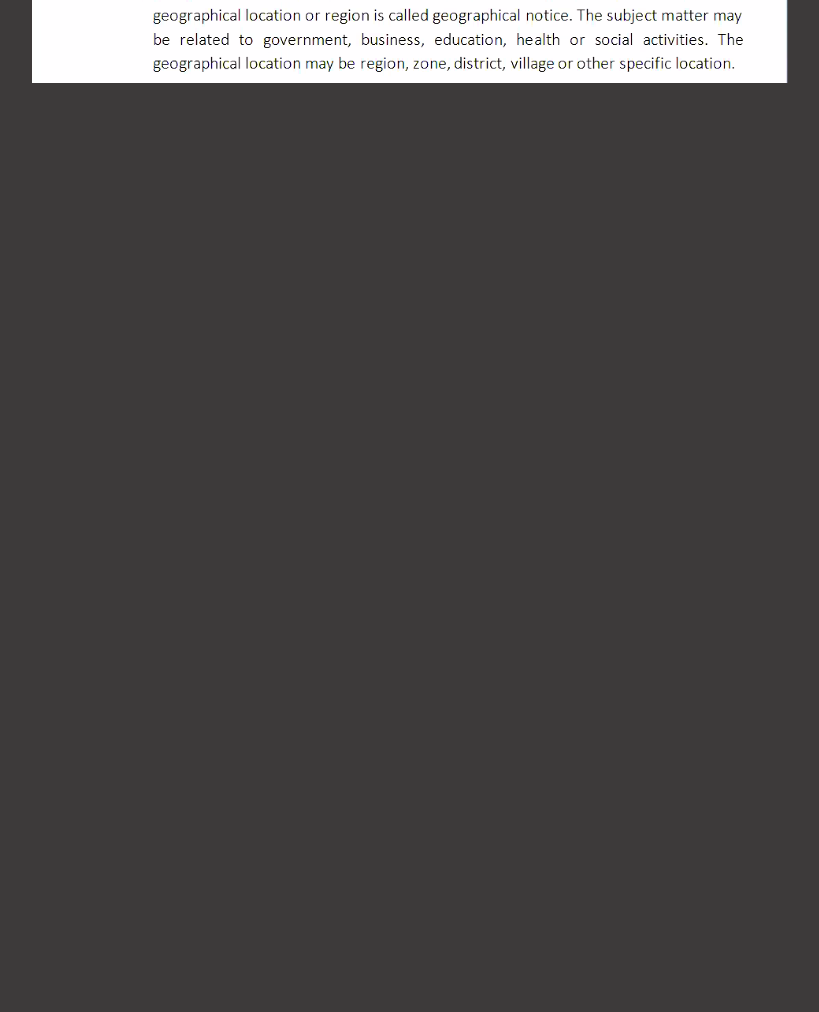
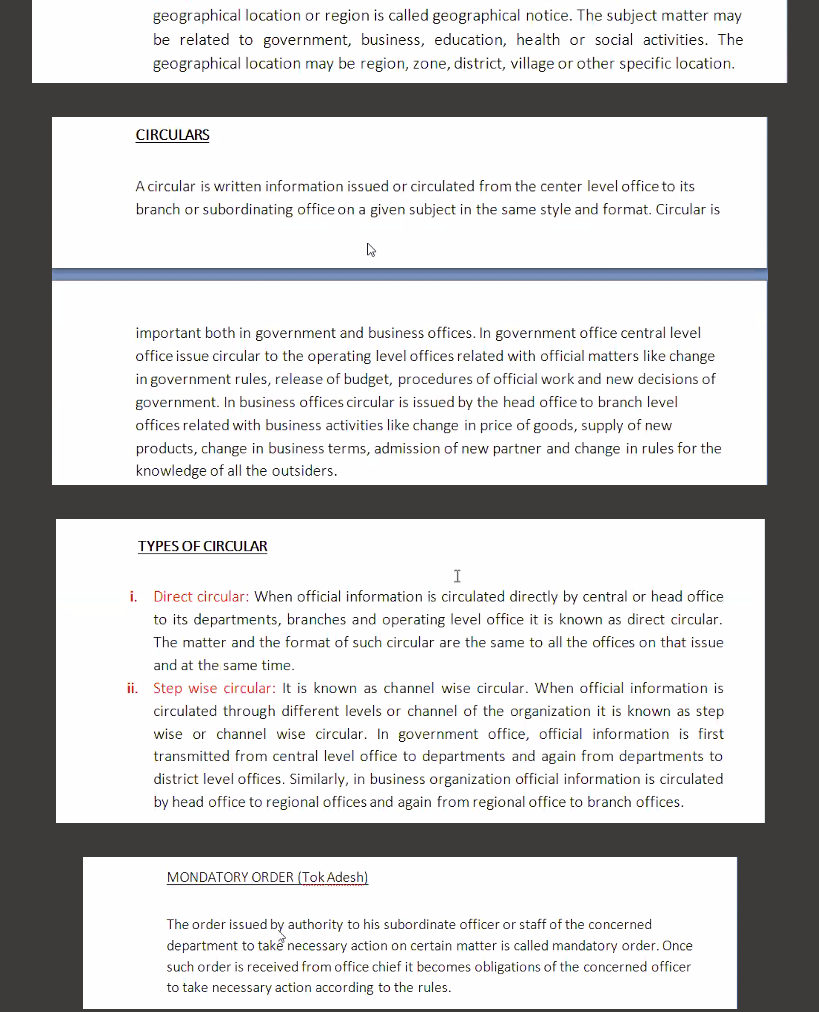
Before and after one commit to Aayam555/Account-Notes-Website, a plain HTML site: page pages/chapter3/chapter3.html in a window 1280 px wide. Shown: the part 8439-9451 px from the top of the page, without its empty margins (230-1049 px from the left). Before the commit the page ends 8556 px from the top, so only its background shows below. Drawn offline with Linux system fonts and the light colour scheme.

Commit message:
New Notes Added

```diff
--- a/pages/chapter3/chapter3.html
+++ b/pages/chapter3/chapter3.html
@@ -14,7 +14,7 @@
 
     <script src="../chapter.js"></script>
     <script>
-      displayImage(3, 34)
+      displayImage(3, 38)
     </script>
   </body>
 </html>
```
Also changed, not shown: Account Notes/Chapter 3/page 35.png (added), Account Notes/Chapter 3/page 36.png (added), Account Notes/Chapter 3/page 37.png (added), Account Notes/Chapter 3/page 38.png (added).
